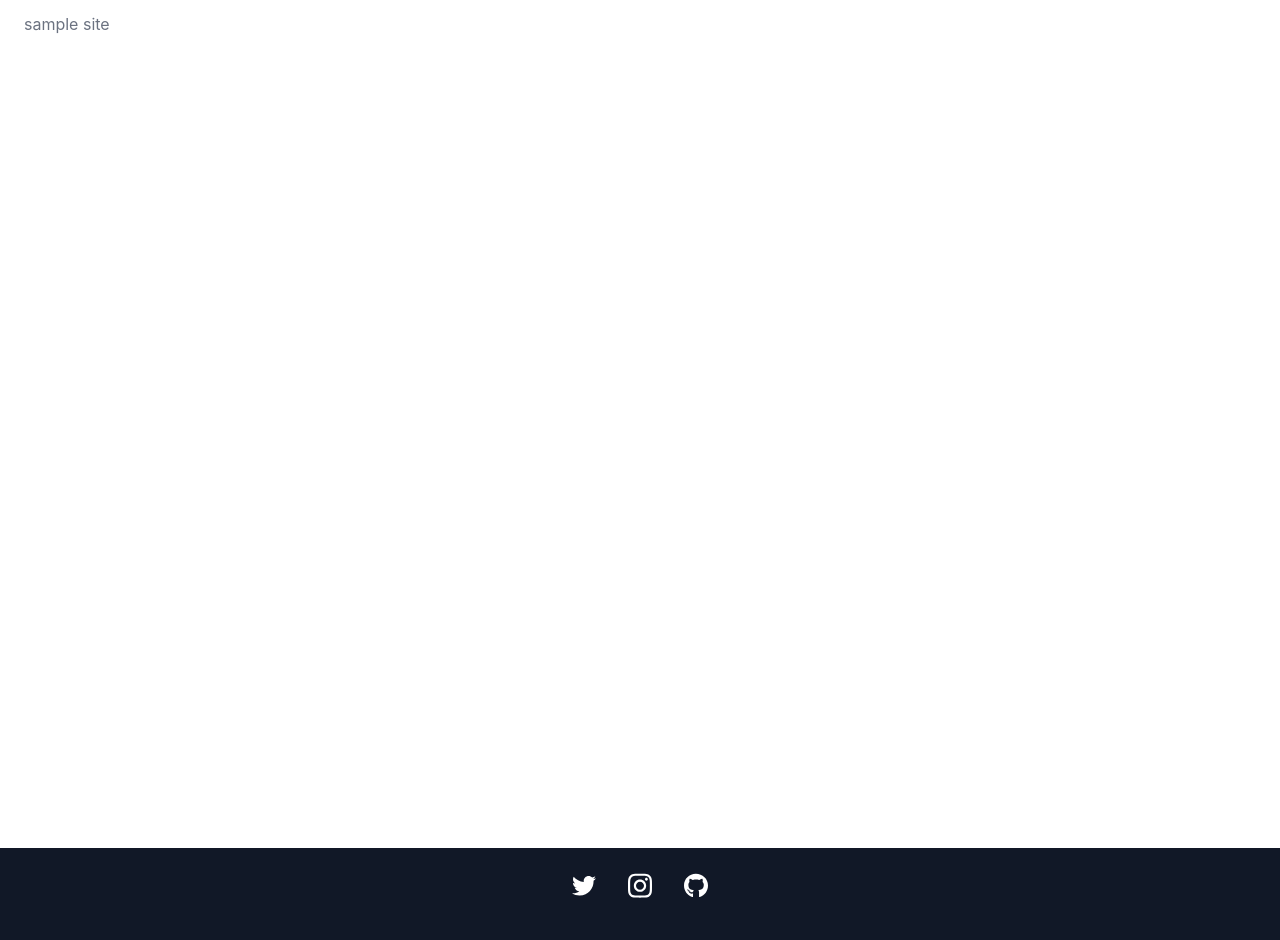
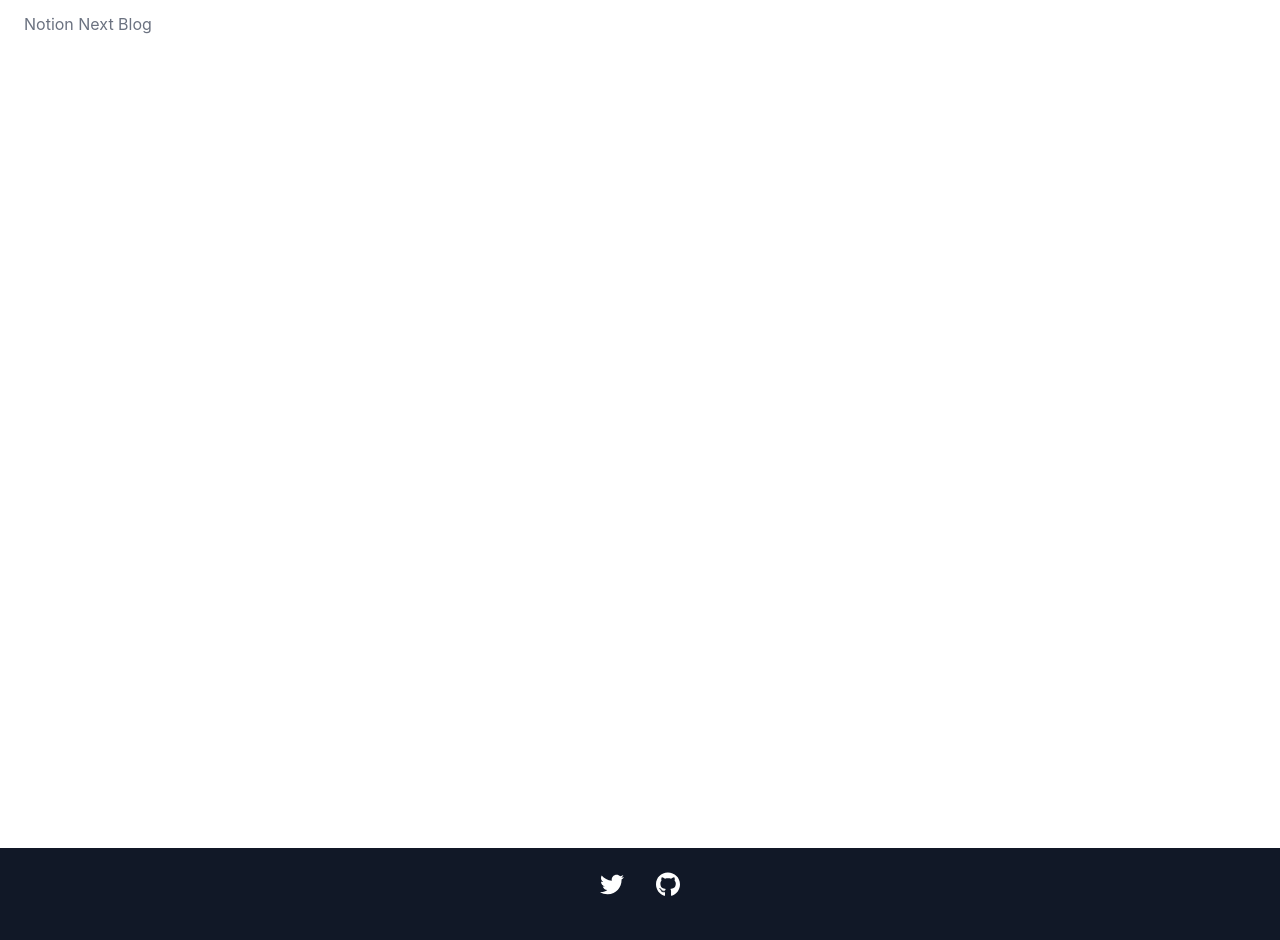
Before and after one commit to BoxPistols/notion-next-blog, a Next.js app: page / in a window 1280 px wide. Shown: the top 940 px of the page. Built offline with nearby package versions, Linux system fonts and the light colour scheme.

Commit message:
set config & URL Links

```diff
--- a/components/Footer.tsx
+++ b/components/Footer.tsx
@@ -1,5 +1,6 @@
 import React from "react"
 import Link from "next/link"
+import { siteConfig } from "../site.config"
 
 export const Footer = () => {
   return (
@@ -8,7 +9,8 @@ export const Footer = () => {
         <div className='container flex flex-col items-center w-full max-w-2xl px-6 pt-6 mx-auto'>
           <div className='flex justify-center mb-6 text-white'>
             {/* Twitter */}
-            <a href=''>
+            {siteConfig.twitterUrl && (
+              <a href={siteConfig.twitterUrl}>
                 <svg
                   aria-hidden='true'
                   focusable='false'
@@ -25,9 +27,11 @@ export const Footer = () => {
                   ></path>
                 </svg>
               </a>
+            )}
 
             {/* Instagram */}
-            <a href=''>
+            {siteConfig.instagramUrl && (
+              <a href={siteConfig.instagramUrl}>
                 <svg
                   aria-hidden='true'
                   focusable='false'
@@ -44,8 +48,10 @@ export const Footer = () => {
                   ></path>
                 </svg>
               </a>
+            )}
             {/* Github */}
-            <a href=''>
+            {siteConfig.githubUrl && (
+              <a href={siteConfig.githubUrl}>
                 <svg
                   aria-hidden='true'
                   focusable='false'
@@ -62,6 +68,7 @@ export const Footer = () => {
                   ></path>
                 </svg>
               </a>
+            )}
           </div>
           {/* copyright */}
           <div className='p-4 text-center '>
--- a/components/Layout.tsx
+++ b/components/Layout.tsx
@@ -2,6 +2,7 @@ import Link from "next/link"
 import React from "react"
 import { Footer } from "./Footer"
 import { NavBar } from "./NavBar"
+
 
 const Layout = () => {
   return (
--- a/components/NavBar.tsx
+++ b/components/NavBar.tsx
@@ -1,5 +1,6 @@
 import React from "react"
 import Link from "next/link"
+import { siteConfig } from "../site.config"
 
 export const NavBar = () => {
   return (
@@ -11,7 +12,9 @@ export const NavBar = () => {
             aria-label='breadcrumb'
           >
             <Link href='/'>
-              <a className='text-gray-500 hover:text-gray-600'>sample site</a>
+              <a className='text-gray-500 hover:text-gray-600'>
+                {siteConfig.title}
+              </a>
             </Link>
             {/* Breadcrumb */}
           </div>
--- /dev/null
+++ b/site.config.js
@@ -0,0 +1,6 @@
+export const siteConfig = {
+  title: "Notion Next Blog",
+  twitterUrl: " https://twiiter.com/xxx",
+  instagramUrl: "",
+  githubUrl: "https://github.com/xxx",
+}
```
Lines whose indentation alone changed are shown as unchanged.
